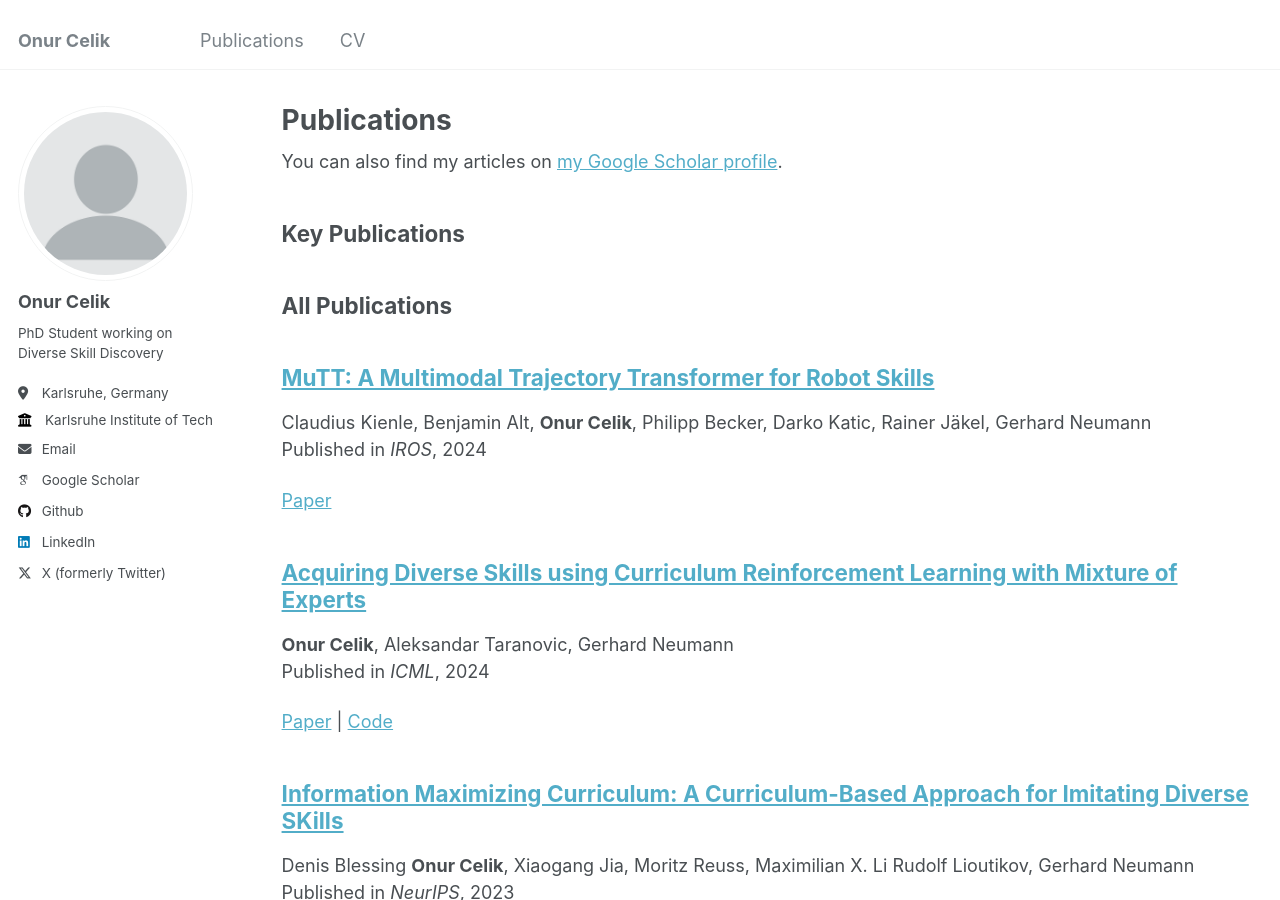
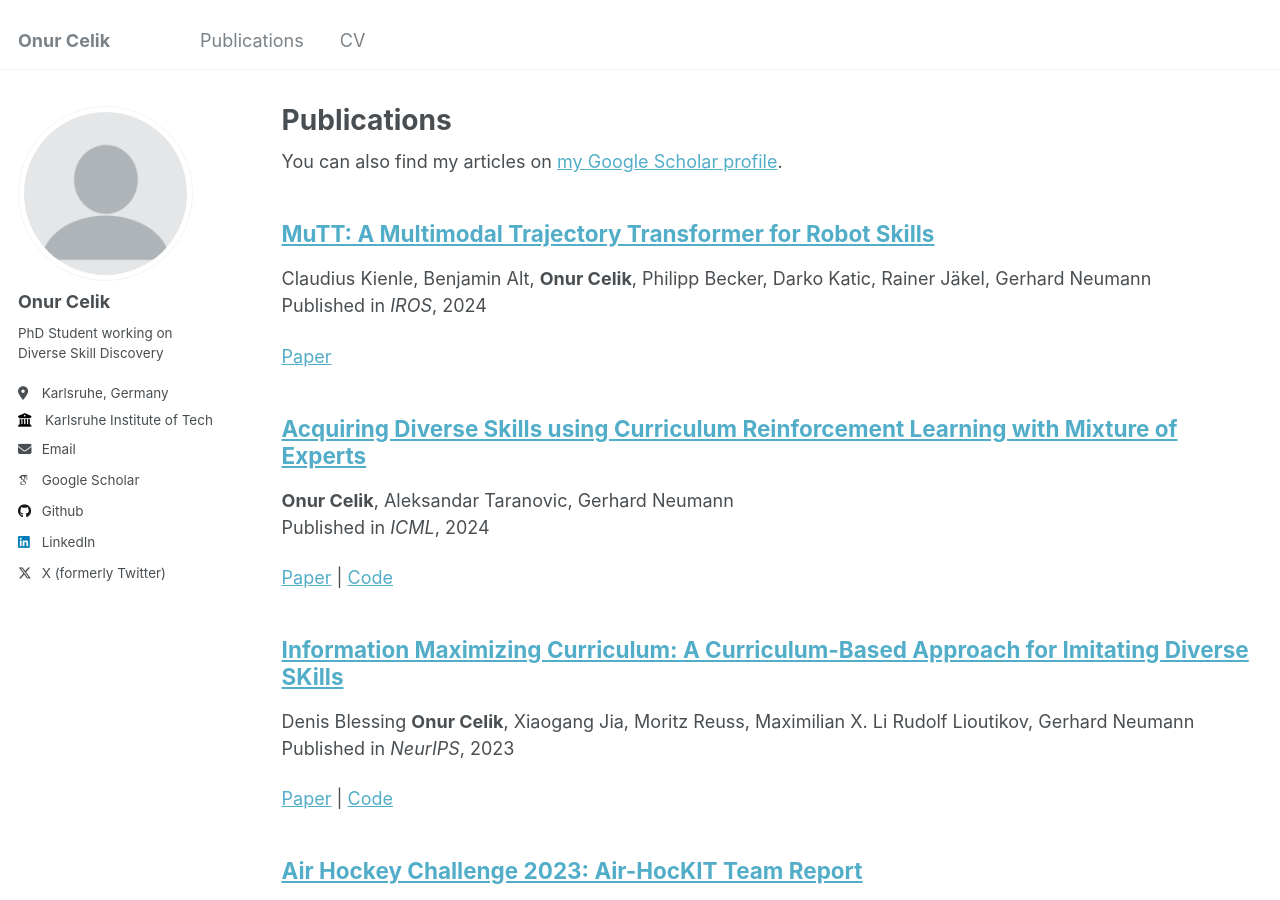
Before and after one commit to Onur4229/onur4229.github.io, a Jekyll site: the page built from _pages/publications.html, in a window 1280 px wide and 900 px high. Built offline with Jekyll 4.4.1, drawn with Linux system fonts in a browser that asks for light colours; some web fonts are replaced.

Commit message:
fix publications

```diff
--- a/_pages/publications.html
+++ b/_pages/publications.html
@@ -11,16 +11,6 @@ author_profile: true
 
 {% include base_path %}
 
-<h2> Key Publications </h2>
-
-{% for post in site.publications reversed %}
-  {% if post.featured %}
-  {% include archive-single-publication.html %}
-  {% endif %}
-{% endfor %}
-
-<h2> All Publications </h2>
-
 {% for post in site.publications reversed %}
   {% unless post.featured %}
   {% include archive-single-publication.html %}
```
